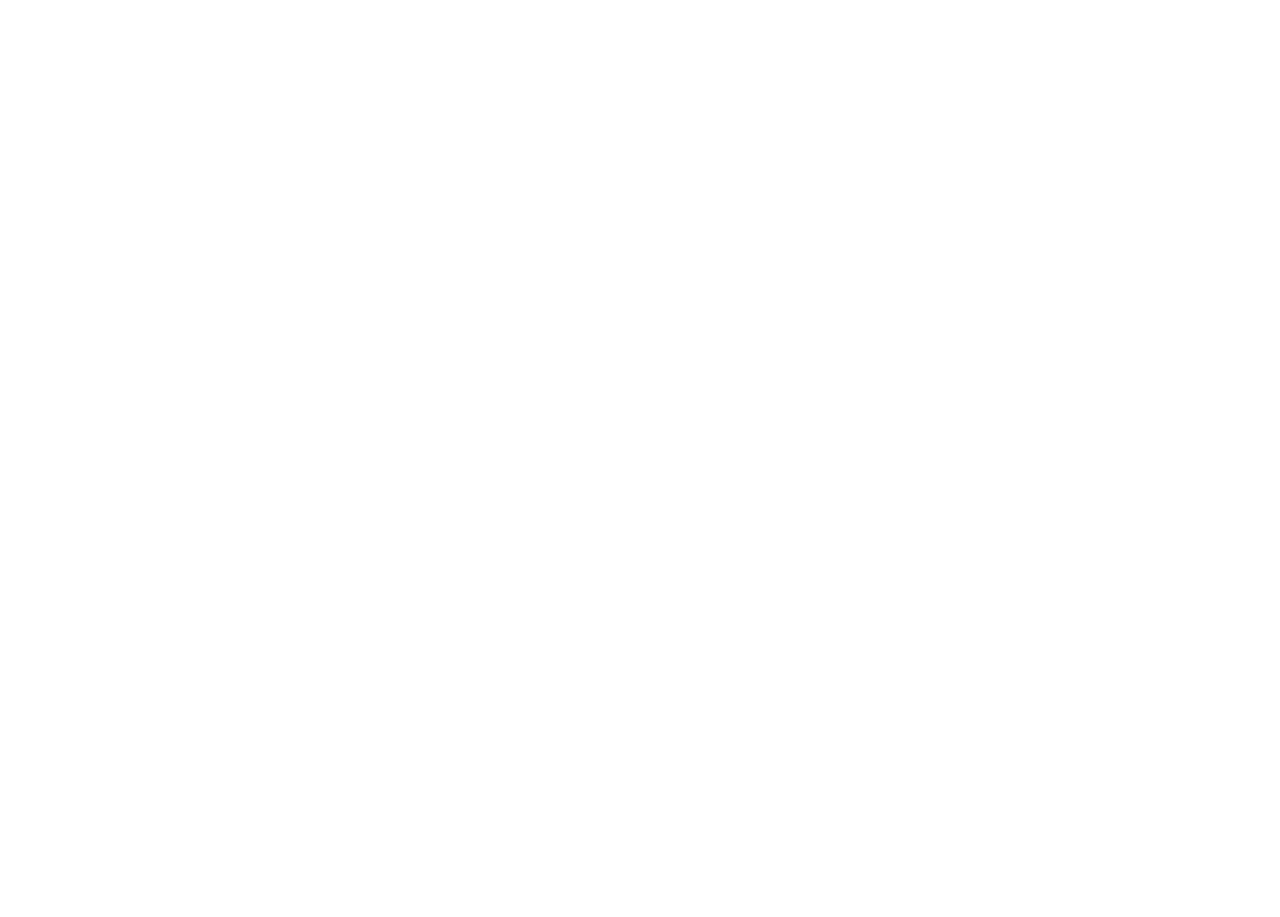
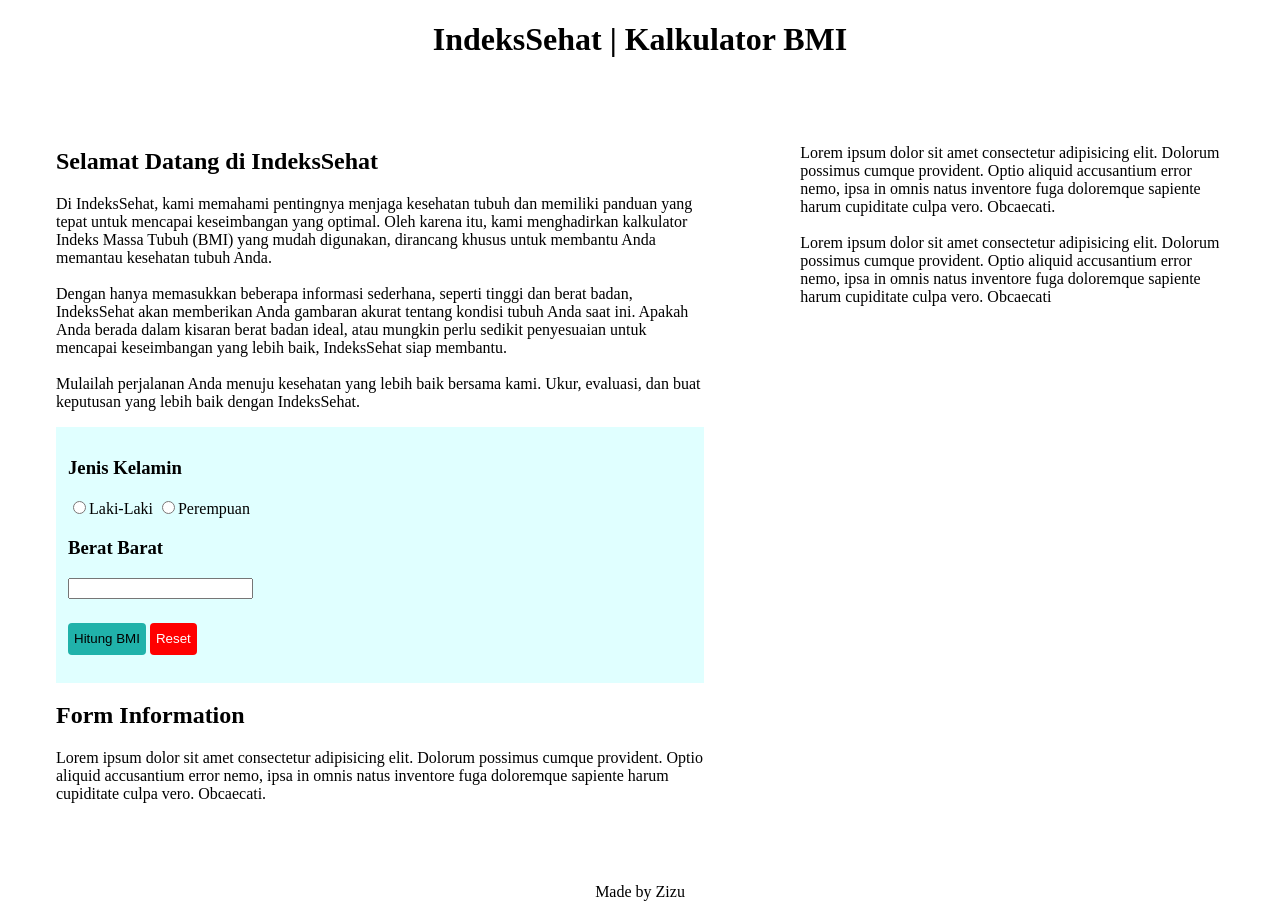
Before and after one commit to zizua/kalkulator-bmi, a plain HTML site: page index.html in a window 1280 px wide. Before the commit the page ends 800 px from the top, so only its background shows below. Drawn offline with Linux system fonts and the light colour scheme.

Commit message:
update layout + styling

```diff
--- a/css/style.css
+++ b/css/style.css
@@ -1 +1,58 @@
 /* ini CSS */
+.main-title {
+  text-align: center;
+}
+
+main {
+  display: flex;
+}
+
+form {
+  padding: 12px;
+  background-color: lightcyan;
+}
+
+aside {
+  padding: 48px;
+}
+
+.button {
+  height: 32px;
+  background-color: lightskyblue;
+  border: none;
+  border-radius: 4px;
+  -webkit-border-radius: 4px;
+  -moz-border-radius: 4px;
+  -ms-border-radius: 4px;
+  -o-border-radius: 4px;
+}
+
+.bg-lightseagreen {
+  background-color: lightseagreen;
+}
+
+.bg-reset {
+  background-color: red;
+  color: white;
+}
+
+.form-btn-container {
+  margin-top: 24px;
+  margin-bottom: 16px;
+}
+
+input [type=number]{
+  width: 100%;
+  padding: 12px 20px;
+  margin: 8px 0;
+  display: inline-block;
+  border: 1px solid #ccc;
+  border-radius: 4px;
+  box-sizing: border-box;
+  font-family: monospace;
+  font-size: 14px;
+}
+
+footer {
+    text-align: center;
+}
--- a/index.html
+++ b/index.html
@@ -1,13 +1,75 @@
 <!DOCTYPE html>
 <html lang="en">
-<head>
-    <meta charset="UTF-8">
-    <meta name="viewport" content="width=device-width, initial-scale=1.0">
+  <head>
+    <meta charset="UTF-8" />
+    <meta name="viewport" content="width=device-width, initial-scale=1.0" />
     <title>Document</title>
 
-    <link rel="stylesheet" href="css\style.css">
-</head>
-<body>
+    <link rel="stylesheet" href="css\style.css" />
+  </head>
+  <body>
+    <header>
+      <h1 class="main-title">IndeksSehat | Kalkulator BMI</h1>
+    </header>
 
-</body>
+    <main>
+      <!-- halaman kiri -->
+      <aside>
+        <article>
+          <h2>Selamat Datang di IndeksSehat</h2>
+          <p>
+            Di IndeksSehat, kami memahami pentingnya menjaga kesehatan tubuh dan memiliki panduan yang tepat untuk mencapai keseimbangan yang optimal. Oleh karena itu, kami menghadirkan kalkulator Indeks Massa Tubuh (BMI) yang mudah
+            digunakan, dirancang khusus untuk membantu Anda memantau kesehatan tubuh Anda. <br /><br />
+            Dengan hanya memasukkan beberapa informasi sederhana, seperti tinggi dan berat badan, IndeksSehat akan memberikan Anda gambaran akurat tentang kondisi tubuh Anda saat ini. Apakah Anda berada dalam kisaran berat badan ideal, atau
+            mungkin perlu sedikit penyesuaian untuk mencapai keseimbangan yang lebih baik, IndeksSehat siap membantu. <br /><br />
+            Mulailah perjalanan Anda menuju kesehatan yang lebih baik bersama kami. Ukur, evaluasi, dan buat keputusan yang lebih baik dengan IndeksSehat.
+          </p>
+        </article>
+
+        <form>
+          <div>
+            <h3>Jenis Kelamin</h3>
+            <input type="radio" id="laki-laki" name="jenis-kelamin" value="laki-laki" /><label for="laki-laki">Laki-Laki</label> <input type="radio" id="perempuan" name="jenis-kelamin" value="perempuan" /><label for="perempuan"
+              >Perempuan</label
+            >
+          </div>
+
+          <div>
+            <h3>Berat Barat</h3>
+            <input type="number" />
+          </div>
+
+          <div class="form-btn-container">
+            <button class="button bg-lightseagreen">Hitung BMI</button>
+            <button class="button bg-reset">Reset</button>
+          </div>
+        </form>
+
+        <article>
+          <header>
+            <h2>Form Information</h2>
+          </header>
+
+          <p>
+            Lorem ipsum dolor sit amet consectetur adipisicing elit. Dolorum possimus cumque provident. Optio aliquid accusantium error nemo, ipsa in omnis natus inventore fuga doloremque sapiente harum cupiditate culpa vero. Obcaecati.
+          </p>
+        </article>
+      </aside>
+
+      <!-- halaman kanan -->
+      <aside>
+        <section>
+          <p>
+            Lorem ipsum dolor sit amet consectetur adipisicing elit. Dolorum possimus cumque provident. Optio aliquid accusantium error nemo, ipsa in omnis natus inventore fuga doloremque sapiente harum cupiditate culpa vero. Obcaecati.
+            <br /><br />
+            Lorem ipsum dolor sit amet consectetur adipisicing elit. Dolorum possimus cumque provident. Optio aliquid accusantium error nemo, ipsa in omnis natus inventore fuga doloremque sapiente harum cupiditate culpa vero. Obcaecati
+          </p>
+        </section>
+      </aside>
+    </main>
+
+    <footer>
+      <p>Made by Zizu</p>
+    </footer>
+  </body>
 </html>
```
